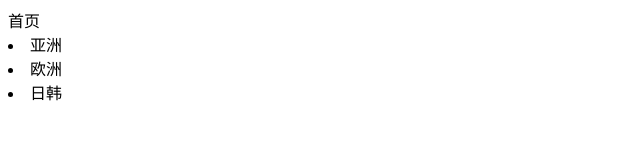
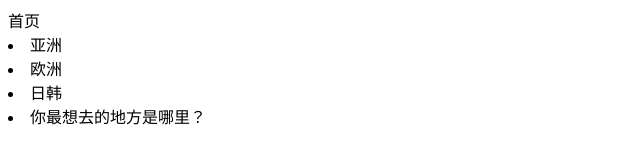
Before and after one commit to wsxm1234/wsxm1234, a plain HTML site: page index.html in a window 1280 px wide. Shown: the whole page, without its empty margins (0-640 px from the left). Drawn offline with Linux system fonts and the light colour scheme.

Commit message:
增加提问，第三次修改

```diff
--- a/index.html
+++ b/index.html
@@ -9,5 +9,7 @@
 		<li>亚洲</li>
 		<li>欧洲</li>
 		<li>日韩</li>
+
+		<li>你最想去的地方是哪里？</li>
          </body>
 </html>
```
